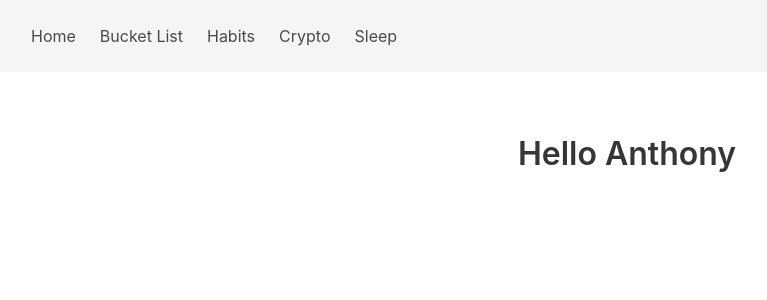
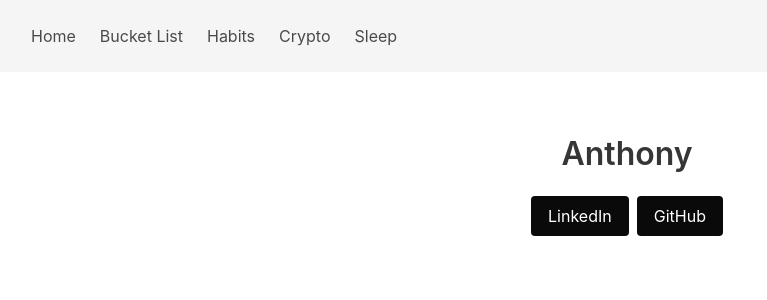
Before and after one commit to voltra40/PLO, a Vue app: page / in a window 1280 px wide. Shown: the top 300 px of the page, without its empty margins (13-780 px from the left). Built offline with nearby package versions, Linux system fonts and the light colour scheme.

Commit message:
added links to homepage for linkedIn and GitHub

```diff
--- a/src/components/HomeComponent.vue
+++ b/src/components/HomeComponent.vue
@@ -1,10 +1,29 @@
 <template>
   <div id="home">
-    <h1 class="title has-text-centered"> Hello Anthony </h1>
+    <h1 class="title has-text-centered"> Anthony </h1>
+    <div class="container">
+      <div class="columns is-centered">
+        <div class="column is-narrow">
+          <div class="buttons">
+            <button class="button is-black" @click="openLinkedIn"> LinkedIn </button>
+            <button class="button is-black" @click="openGitHub"> GitHub </button>
+          </div>
+        </div>
+      </div>
+    </div>
   </div>
 </template>
 <script>
 export default {
+
+  methods: {
+    openLinkedIn() {
+      window.open("https://linkedin.com/in/anthonygarcia40");
+    },
+    openGitHub() {
+      window.open("https://github.com/voltra40");
+    }
+  }
 }
 </script>
 
```
